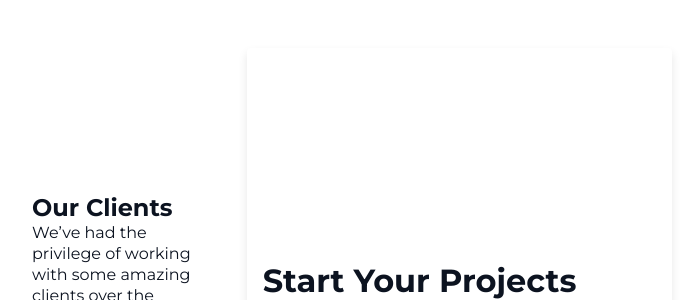
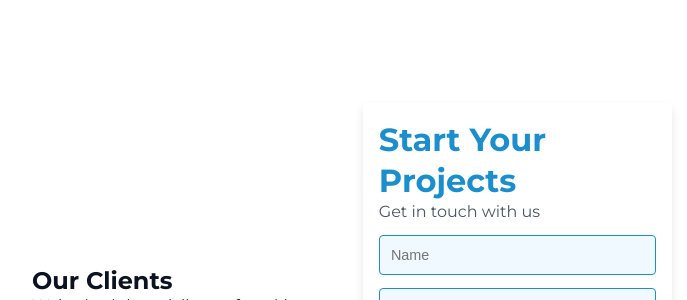
Before and after one commit to haithamexe/mega-group, a React (Vite) app: page / in a window 1280 px wide. Shown: the part 5219-5519 px from the top of the page, without its empty margins (288-975 px from the left). Built offline with nearby package versions, Linux system fonts and the light colour scheme.

Commit message:
home 1.9

```diff
--- a/src/components/ContactContainer.jsx
+++ b/src/components/ContactContainer.jsx
@@ -26,7 +26,7 @@ function ContactContainer() {
               }}
               //make it so that it doesnt resize
             ></textarea>
-            <button onClick={handleSubmit}>Send</button>
+            <button onClick={handleSubmit}>Submit</button>
           </form>
         </div>
       </div>
--- a/src/styles/contact.css
+++ b/src/styles/contact.css
@@ -1,15 +1,101 @@
 @import "../index.css";
 
 .contact-container {
-  height: 100%;
+  /* height: 100%; */
   display: flex;
   flex-direction: column;
   align-items: center;
-  justify-content: center;
-  gap: 1rem;
+  /* justify-content: center; */
+  gap: 0.4rem;
   padding: 1rem;
   border-radius: 4px;
   background-color: var(--background);
   box-shadow: 0px 5px 10px 0 rgba(0, 0, 0, 0.1);
   /* padding: 0 20%; */
 }
+
+.contact-container h1 {
+  color: var(--accent);
+}
+.contact-container p {
+  color: var(--text-secondary);
+  font-size: 1rem;
+  /* margin-bottom: 10px; */
+}
+
+.contact-head {
+  margin-bottom: 12px;
+}
+
+.contact-container form {
+  display: flex;
+  flex-direction: column;
+  gap: 0.8rem;
+  width: 100%;
+}
+
+.contact-container form input {
+  padding: 0.7rem;
+  border-radius: 4px;
+  border: 1px solid var(--text-secondary);
+}
+.contact-container form textarea {
+  padding: 0.7rem;
+
+  border-radius: 4px;
+  border: 1px solid var(--text-secondary);
+  height: 100px;
+}
+
+.contact-container form input {
+  background-color: rgb(240, 249, 255);
+  color: var(--text-primary);
+  border: 1px solid var(--accent) !important;
+  font-size: 0.9rem;
+}
+.contact-container form textarea {
+  background-color: rgb(240, 249, 255);
+  color: var(--text-primary);
+  border: 1px solid var(--accent) !important;
+  font-size: 0.9rem;
+}
+
+.contact-container form button {
+  padding: 0.5rem;
+  border-radius: 4px;
+  border: none;
+  background-color: var(--accent);
+  color: var(--background);
+  font-size: 1rem;
+  cursor: pointer;
+}
+
+.whatsapp-button {
+  display: flex;
+  align-items: center;
+  justify-content: center;
+  gap: 0.5rem;
+  padding: 0.5rem;
+  border-radius: 4px;
+  border: none;
+  background-color: rgb(78, 196, 94);
+  color: var(--background);
+  font-size: 1rem;
+  cursor: pointer;
+  width: 100%;
+}
+
+form input:focus {
+  background-color: rgb(203, 230, 255);
+  border: 1px solid var(--accent) !important;
+}
+form textarea:focus {
+  border: 1px solid var(--accent) !important;
+  background-color: rgb(203, 230, 255);
+}
+/* form input:hover {
+  border: none !important;
+}
+form textarea:hover {
+  border: none !important;
+} */
--- a/src/styles/home.css
+++ b/src/styles/home.css
@@ -378,7 +378,8 @@
 }
 .one p {
   font-size: 1rem;
-  color: var(--text-primary);
+  color: var(--text-secondary);
+  text-align: left;
 }
 .two {
   grid-column: 2/6;
```
